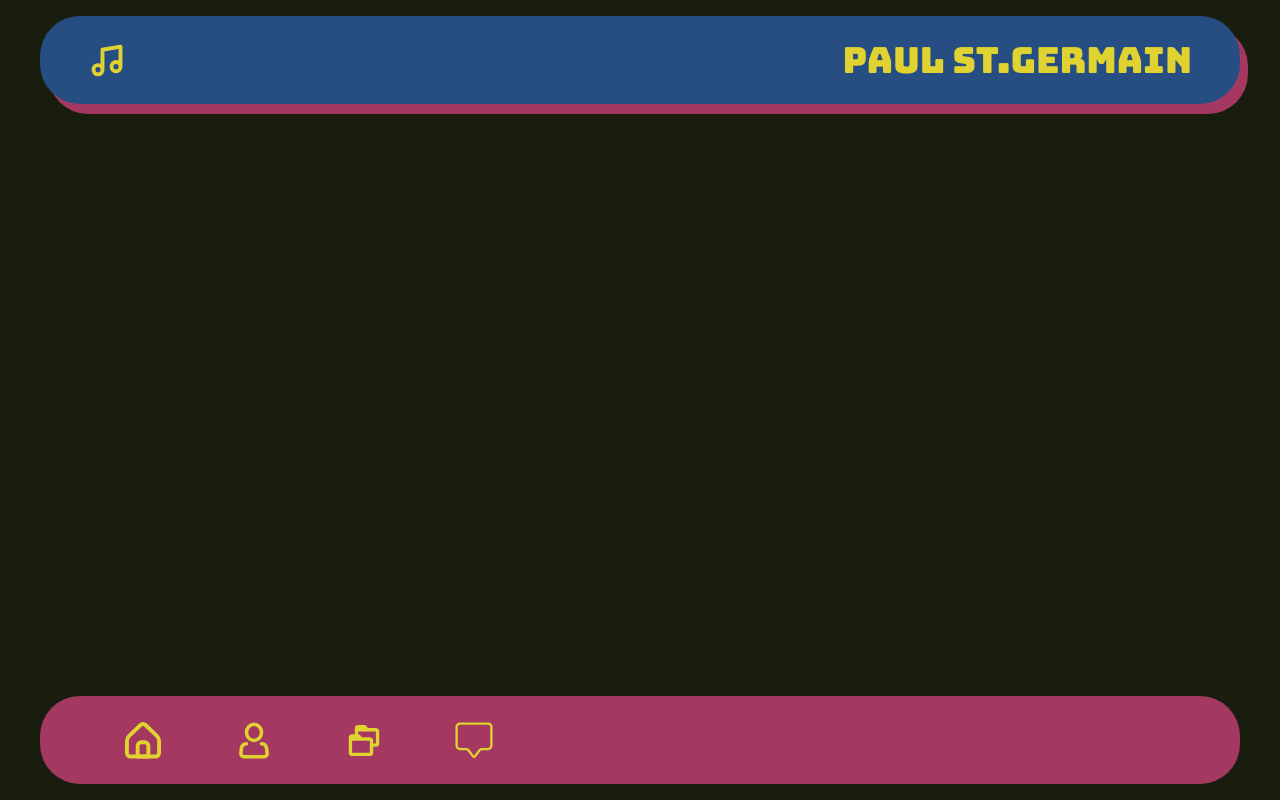
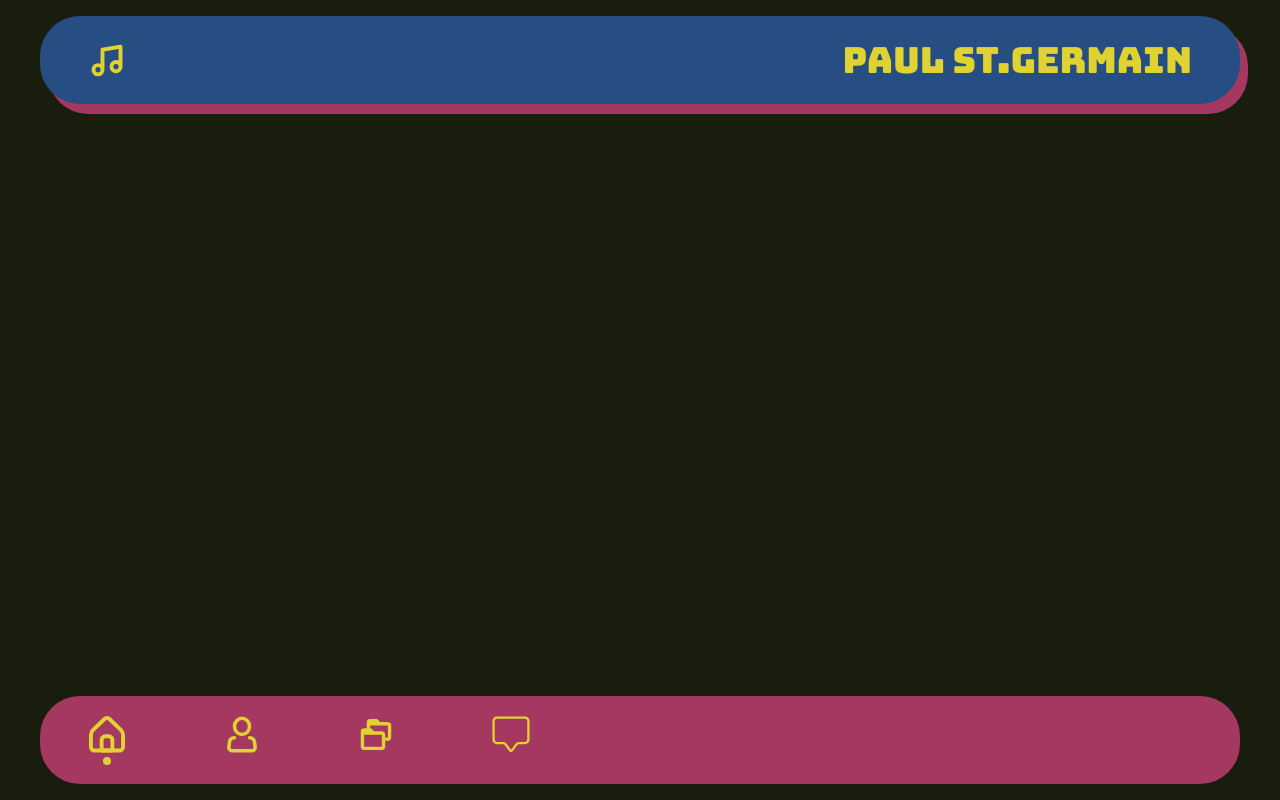
Before and after one commit to paulstgermain/portfolio, a Next.js app: page / in a window 1280 px wide. Built offline with nearby package versions, Linux system fonts and the light colour scheme.

Commit message:
add active page element and quick tooltips to BottomNav icons

```diff
--- a/src/app/layoutWrapper.tsx
+++ b/src/app/layoutWrapper.tsx
@@ -59,7 +59,7 @@ export default function LayoutWrapper({ children }: { children: React.ReactNode
     <div className={`transition-colors duration-300 ease-in-out ${backgroundClass} min-h-screen`}>
       <NavBar bgClass={navBgClass} altBgClass={navAltBgClass} />
       {children}
-      <BottomNav bgClass={bottomNavBgClass} />
+      <BottomNav bgClass={bottomNavBgClass} altBgClass={navBgClass} pathname={pathname} />
     </div>
   );
 }
--- a/src/components/BottomNav.tsx
+++ b/src/components/BottomNav.tsx
@@ -1,26 +1,31 @@
 import Image from "next/image";
+import Link from "next/link";
 interface BottomNavProps {
   bgClass: string;
+  pathname: string;
+  altBgClass: string;
 }
 
 const navItems = [
-  { href: "/", src: "/svgs/home.svg", alt: "Home Icon" },
-  { href: "/about", src: "/svgs/about.svg", alt: "About Icon" },
-  { href: "/projects", src: "/svgs/projects.svg", alt: "Projects Icon" },
-  // { href: "/blog", src: "/svgs/blog.svg", alt: "Blog Icon" },
-  { href: "/contact", src: "/svgs/contact.svg", alt: "Contact Icon" },
+  { href: "/", src: "/svgs/home.svg", alt: "Home Icon", label: "Home" },
+  { href: "/about", src: "/svgs/about.svg", alt: "About Icon", label: "About" },
+  { href: "/projects", src: "/svgs/projects.svg", alt: "Projects Icon", label: "Projects" },
+  // { href: "/blog", src: "/svgs/blog.svg", alt: "Blog Icon", label: "Blog" },
+  { href: "/contact", src: "/svgs/contact.svg", alt: "Contact Icon", label: "Contact" },
 ]
 
-export default function BottomNav({bgClass}: BottomNavProps) {
+export default function BottomNav({bgClass, pathname, altBgClass}: BottomNavProps) {
   return (
     <nav className={`w-15/16 h-11 sm:h-16 md:h-20 lg:h-22 ${bgClass} rounded-[40px] mx-auto pl-12 pr-12 absolute bottom-4 left-1/2 transform -translate-x-1/2 transition-colors duration-300 ease-in-out`}>
       <div className="flex items-center space-evenly h-full w-2/5 justify-between">
-          {navItems.map(({ href, src, alt }) => {
+          {navItems.map(({ href, src, alt, label }) => {
+            const isActive = pathname === href;
+
             return (
-              <a
+              <Link
                 key={href}
                 href={href}
-                className="flex items-center justify-center w-full h-full"
+                className="flex flex-col items-center justify-center group"
               >
                 <Image
                   src={src}
@@ -29,7 +34,9 @@ export default function BottomNav({bgClass}: BottomNavProps) {
                   height={25}
                   className="w-[20px] h-[21px] sm:w-[24px] sm:h-[25px] md:w-[38px] md:h-[37px]"
                 />
-              </a>
+                <span className={`absolute -top-7 text-xs text-primary ${altBgClass} bg-opacity-80 px-2 py-1 rounded opacity-0 group-hover:opacity-100 transition-opacity duration-300 pointer-events-none`}>{label}</ span>
+                <span className={`mt-1 w-2 h-2 rounded-full bg-primary transform transition-all duration-300 ease-in-out ${isActive ? "scale-100 opacity-100" : "scale-0 opacity-0 group-hover:scale-100 group-hover:opacity-60"}`} />
+              </Link>
             );
           })}
       </div>
```
